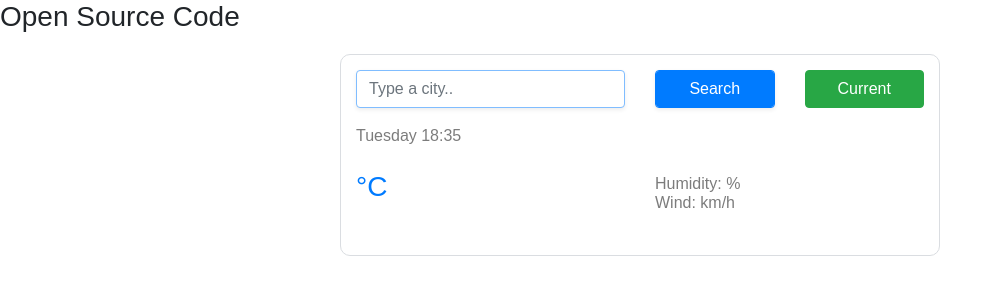
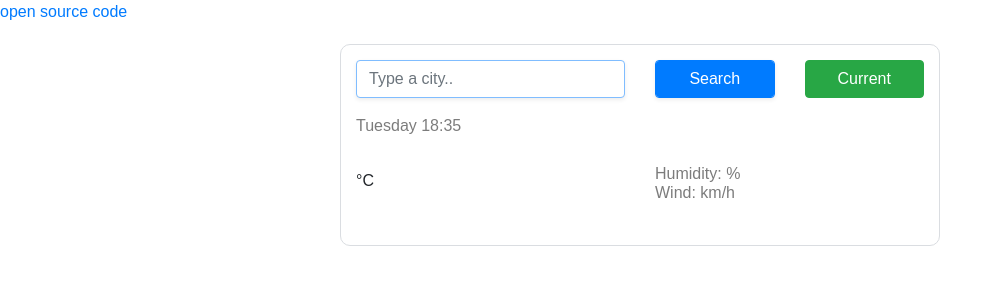
Before and after one commit to Inga-ocean/weather-app-2, a website: page index.html in a window 1280 px wide. Shown: the whole page, without its empty margins (0-1003 px from the left). Drawn offline with nearby package versions, Linux system fonts and the light colour scheme; files that its build step writes are made by us from their sources; no server answers.

Commit message:
Update index.html

```diff
--- a/index.html
+++ b/index.html
@@ -13,8 +13,7 @@
     <script src="https://unpkg.com/axios/dist/axios.min.js"></script>
     <link rel="stylesheet" href="src/styles.css" />
     <title>Weather App</title>
-    <h3> Open Source Code <h3>
-       <a href=“https://github.com/Inga-ocean/weather-app-2">
+    <a href="https://ornate-toffee-a7169a.netlify.app" > open source code </a>
   </head>
 
   <body>
```
